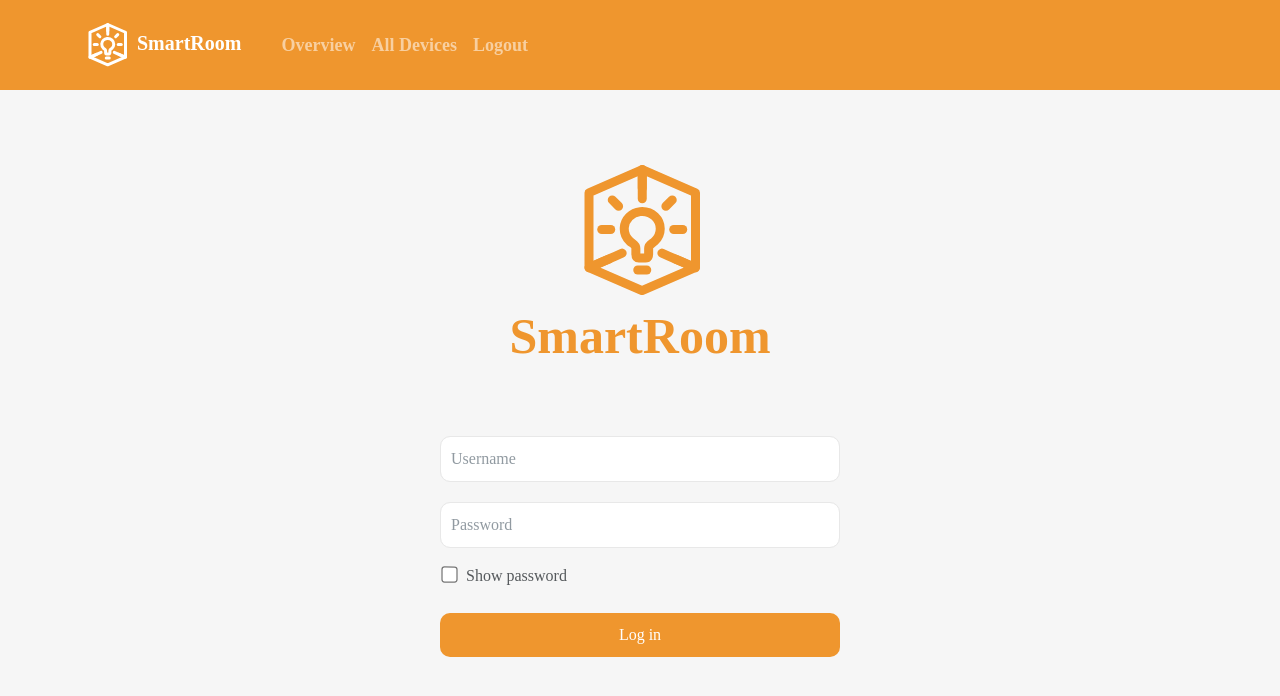
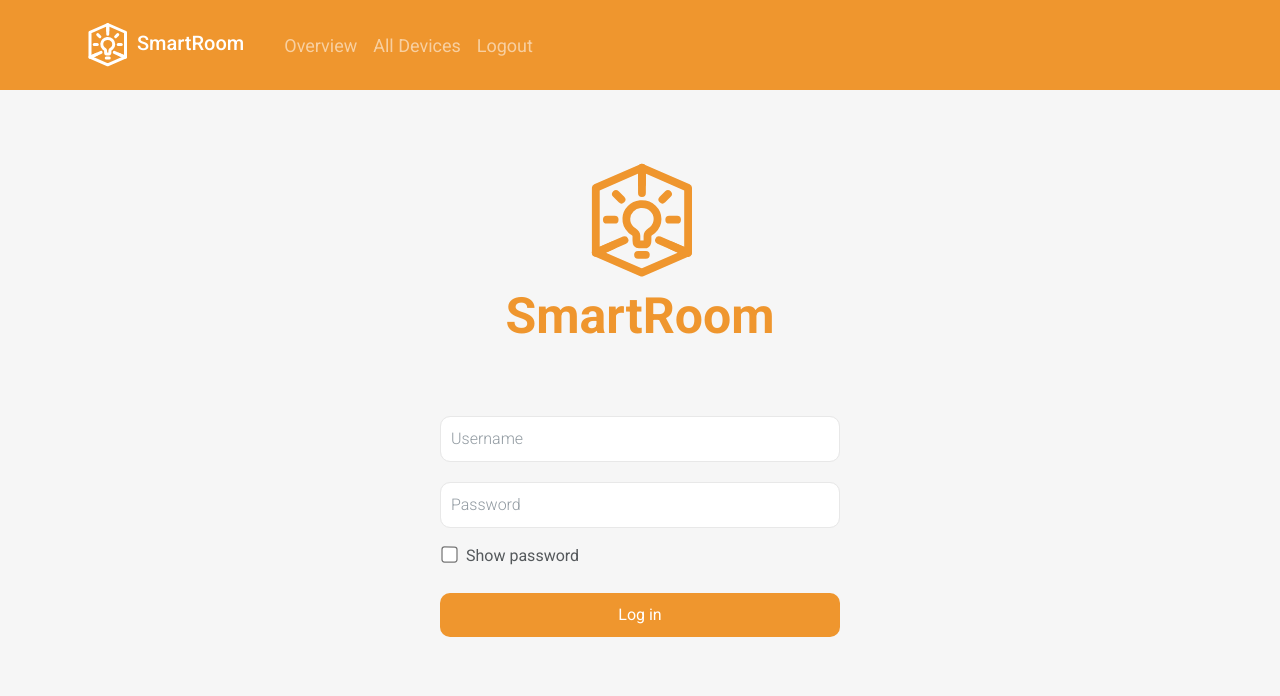
Before and after one commit to jhonatansossa/SmartRoomFrontend, a React (Create React App) app: page /login in a window 1280 px wide. Shown: the top 696 px of the page. Built offline with nearby package versions, Linux system fonts and the light colour scheme.

Commit message:
Add google font and fix font issues

```diff
--- a/public/index.html
+++ b/public/index.html
@@ -15,6 +15,11 @@
       user's mobile device or desktop. See https://developers.google.com/web/fundamentals/web-app-manifest/
     -->
     <link rel="manifest" href="%PUBLIC_URL%/manifest.json" />
+
+    <!-- Roboto font -->
+    <style>
+      @import url('https://fonts.googleapis.com/css2?family=Roboto:ital,wght@0,100;0,300;0,400;0,500;0,700;0,900;1,100;1,300;1,400;1,500;1,700;1,900&display=swap');
+      </style>
     <!--
       Notice the use of %PUBLIC_URL% in the tags above.
       It will be replaced with the URL of the `public` folder during the build.
--- a/src/index.css
+++ b/src/index.css
@@ -1,5 +1,6 @@
 #root {
-  font-family: Segoe UI Semibold !important;
+  font-family: Roboto, sans-serif !important;
+  font-weight: 400;
 }
 
 main {
@@ -29,6 +30,11 @@
   text-transform: none;
   font-size: 18px;
   padding: 15px;
+  font-weight: 500;
+}
+
+.navbar-nav {
+  font-weight: 400;
 }
 
 /* text selection color for firefox */
@@ -227,6 +233,17 @@
   background: none;
 }
 
+.form-control-input::-webkit-input-placeholder {
+  font-weight: 300;
+}
+
+.form-control-input::-moz-placeholder {
+  font-weight: 300;
+}
+.form-control-input::-ms-input-placeholder {
+  font-weight: 300;
+}
+
 .form-control:hover {
   border-color: #858585;
 }
--- a/src/screens/DetailedDevice.js
+++ b/src/screens/DetailedDevice.js
@@ -22,9 +22,9 @@
         />
         <div className="card-title card-content">
           <p>
-            Current voltage: 30V
+            Current voltage: <b>30V</b>
             <br />
-            Current power: 240W
+            Current power: <b>240W</b>
           </p>
         </div>
       </div>
--- a/src/screens/Login/Login.js
+++ b/src/screens/Login/Login.js
@@ -40,8 +40,8 @@
     <div className="login-container">
       <img
         src="smart-room-logo-orange.svg"
-        width="150"
-        height="150"
+        width="130"
+        height="130"
         className="center logo"
       ></img>
       <h1 className="login-header">SmartRoom</h1>
```
